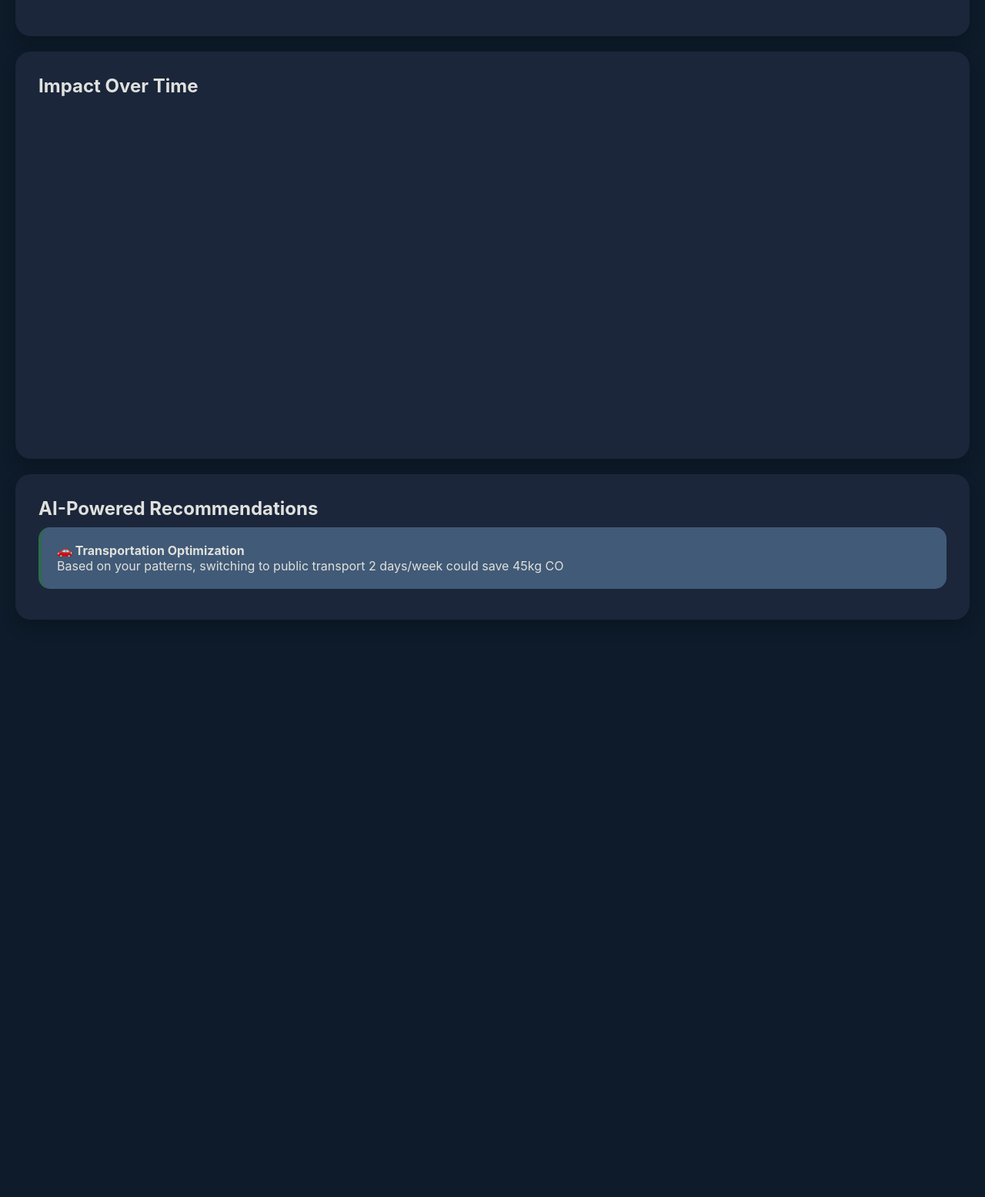
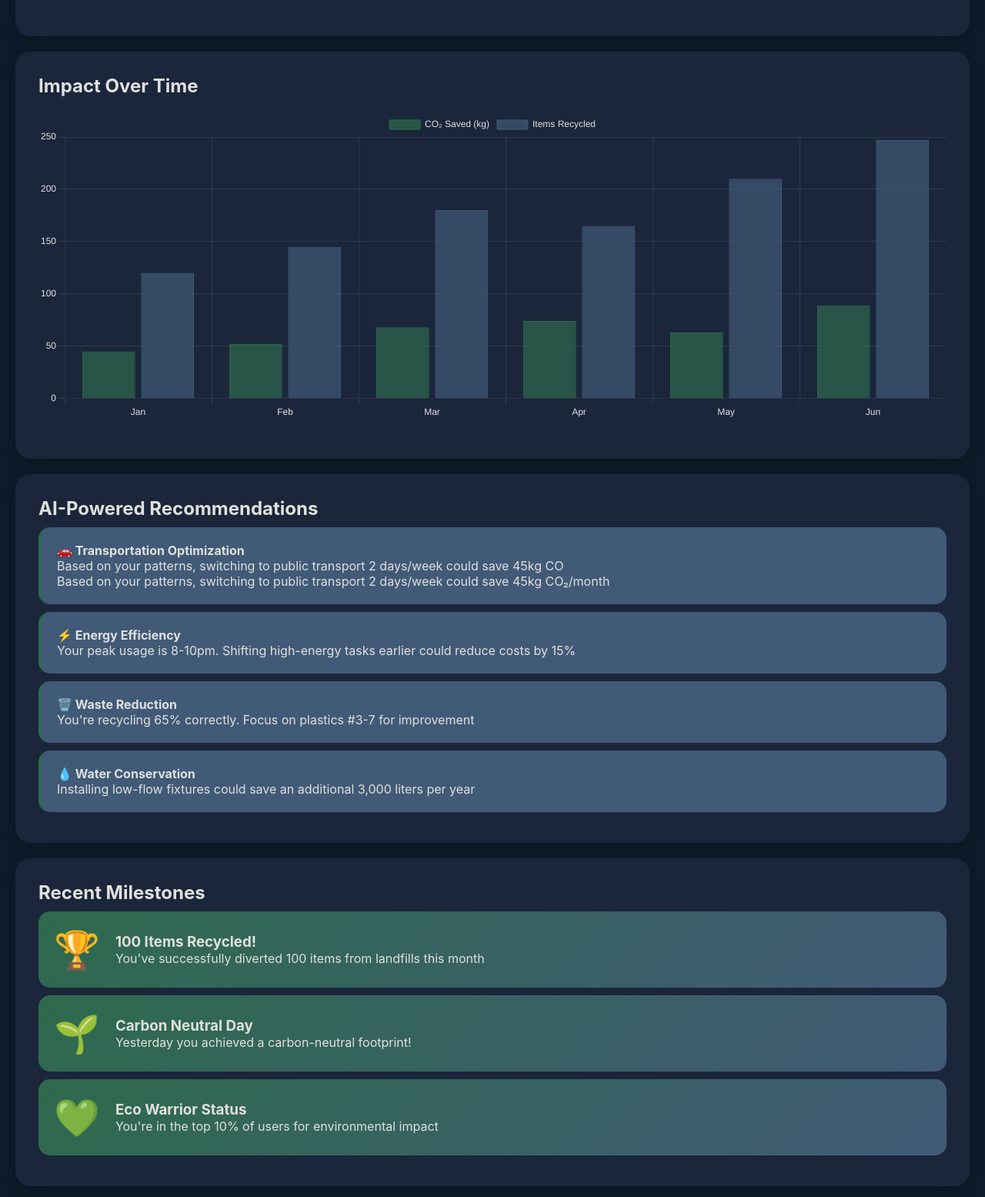
Before and after one commit to Vedanth393/EcoVision, a plain HTML site: page impactdashboard.html in a window 1280 px wide. Shown: the part 695-2250 px from the top of the page at 77% size. Before the commit the page ends 1540 px from the top, so only its background shows below. Drawn offline with nearby package versions, Linux system fonts and the light colour scheme.

Commit message:
Update impactdashboard.html

```diff
--- a/impactdashboard.html
+++ b/impactdashboard.html
@@ -236,4 +236,139 @@
 
             <div class="recommendation-card">
                 <h4>🚗 Transportation Optimization</h4>
-                <p>Based on your patterns, switching to public transport 2 days/week could save 45kg CO
+                <p>Based on your patterns, switching to public transport 2 days/week could save 45kg CO <p>Based on your patterns, switching to public transport 2 days/week could save 45kg CO₂/month</p>
+            </div>
+
+            <div class="recommendation-card">
+                <h4>⚡ Energy Efficiency</h4>
+                <p>Your peak usage is 8-10pm. Shifting high-energy tasks earlier could reduce costs by 15%</p>
+            </div>
+
+            <div class="recommendation-card">
+                <h4>🗑️ Waste Reduction</h4>
+                <p>You're recycling 65% correctly. Focus on plastics #3-7 for improvement</p>
+            </div>
+
+            <div class="recommendation-card">
+                <h4>💧 Water Conservation</h4>
+                <p>Installing low-flow fixtures could save an additional 3,000 liters per year</p>
+            </div>
+        </div>
+
+        <div class="card">
+            <h2>Recent Milestones</h2>
+
+            <div class="milestone">
+                <span class="milestone-icon">🏆</span>
+                <div>
+                    <h3>100 Items Recycled!</h3>
+                    <p>You've successfully diverted 100 items from landfills this month</p>
+                </div>
+            </div>
+
+            <div class="milestone">
+                <span class="milestone-icon">🌱</span>
+                <div>
+                    <h3>Carbon Neutral Day</h3>
+                    <p>Yesterday you achieved a carbon-neutral footprint!</p>
+                </div>
+            </div>
+
+            <div class="milestone">
+                <span class="milestone-icon">💚</span>
+                <div>
+                    <h3>Eco Warrior Status</h3>
+                    <p>You're in the top 10% of users for environmental impact</p>
+                </div>
+            </div>
+        </div>
+    </div>
+
+    <script>
+        // Initialize impact chart
+        const ctx = document.getElementById('impactChart').getContext('2d');
+        const impactChart = new Chart(ctx, {
+            type: 'bar',
+            data: {
+                labels: ['Jan', 'Feb', 'Mar', 'Apr', 'May', 'Jun'],
+                datasets: [
+                    {
+                        label: 'CO₂ Saved (kg)',
+                        data: [45, 52, 68, 74, 63, 89],
+                        backgroundColor: 'rgba(46, 106, 77, 0.7)',
+                        borderColor: '#2e6a4d',
+                        borderWidth: 1
+                    },
+                    {
+                        label: 'Items Recycled',
+                        data: [120, 145, 180, 165, 210, 247],
+                        backgroundColor: 'rgba(65, 90, 119, 0.7)',
+                        borderColor: '#415a77',
+                        borderWidth: 1
+                    }
+                ]
+            },
+            options: {
+                responsive: true,
+                maintainAspectRatio: false,
+                plugins: {
+                    legend: {
+                        labels: { color: '#e0e1dd' }
+                    }
+                },
+                scales: {
+                    y: {
+                        beginAtZero: true,
+                        ticks: { color: '#e0e1dd' },
+                        grid: { color: 'rgba(224, 225, 221, 0.1)' }
+                    },
+                    x: {
+                        ticks: { color: '#e0e1dd' },
+                        grid: { color: 'rgba(224, 225, 221, 0.1)' }
+                    }
+                }
+            }
+        });
+
+        // Animate numbers on page load
+        function animateValue(id, start, end, duration) {
+            const obj = document.getElementById(id);
+            if (!obj) return;
+
+            const range = end - start;
+            const minTimer = 50;
+            let stepTime = Math.abs(Math.floor(duration / range));
+            stepTime = Math.max(stepTime, minTimer);
+
+            const startTime = new Date().getTime();
+            const endTime = startTime + duration;
+            let timer;
+
+            function run() {
+                const now = new Date().getTime();
+                const remaining = Math.max((endTime - now) / duration, 0);
+                const value = Math.round(end - (remaining * range));
+                obj.innerHTML = value;
+                if (value == end) {
+                    clearInterval(timer);
+                }
+            }
+
+            timer = setInterval(run, stepTime);
+            run();
+        }
+
+        // Animate stats on load
+        window.onload = function() {
+            const statNumbers = document.querySelectorAll('.stat-number');
+            statNumbers.forEach(stat => {
+                const value = parseInt(stat.innerText);
+                stat.innerText = '0';
+                setTimeout(() => {
+                    animateValue(stat, 0, value, 2000);
+                }, 100);
+            });
+        };
+    </script>
+</body>
+</html>
```
